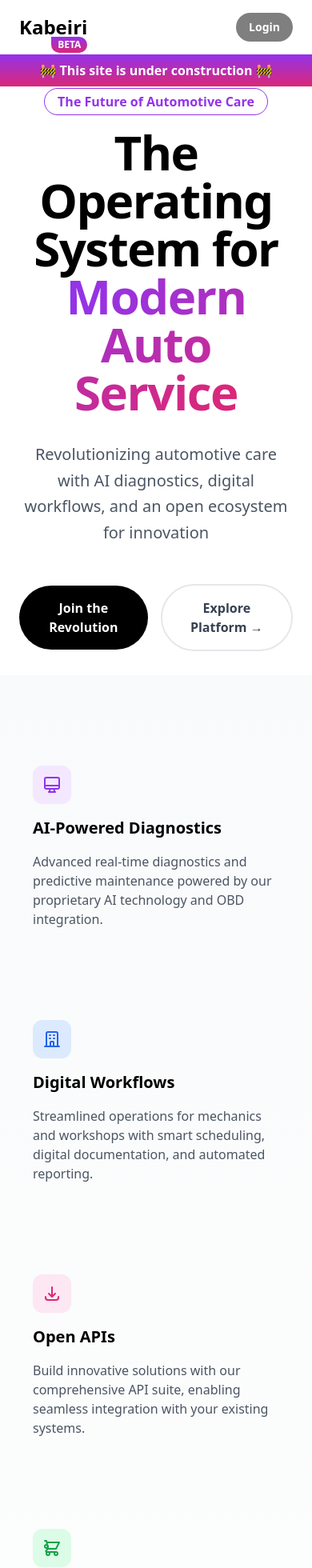
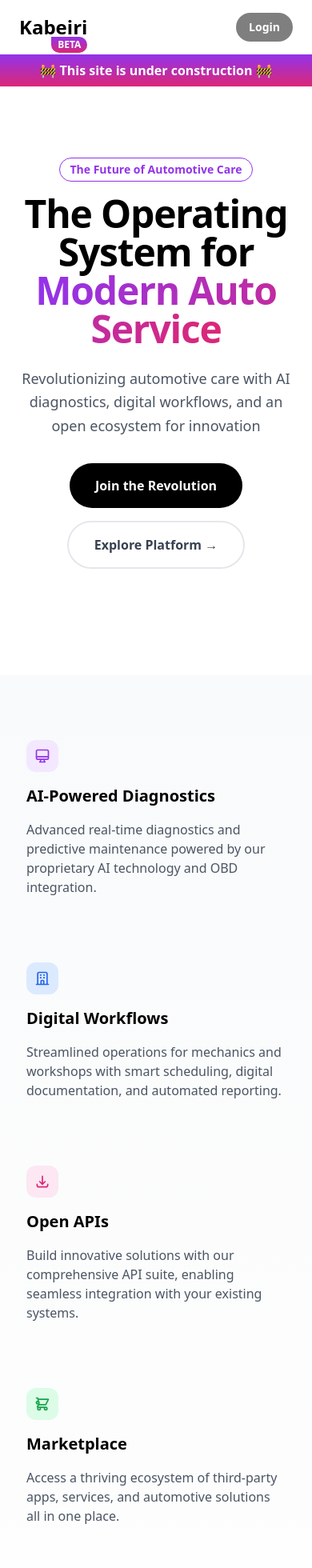
Before and after one commit to Kabeiri-Application/kabeiri-website, a Next.js app: page / in a window 390 px wide. Shown: the top 1960 px of the page at 80% size. Built offline with nearby package versions, Linux system fonts and the light colour scheme.

Commit message:
Make everything more mobile responsive

```diff
--- a/src/app/page.tsx
+++ b/src/app/page.tsx
@@ -7,26 +7,26 @@
 export default function Home() {
   return (
     <main className='bg-white'>
-      <section className='flex min-h-screen items-center justify-center px-6'>
-        <div className='mx-auto max-w-7xl pt-20'>
+      <section className='flex min-h-screen items-center justify-center px-4 sm:px-6'>
+        <div className='mx-auto max-w-7xl pt-16 sm:pt-20'>
           <div className='mx-auto max-w-4xl text-center'>
             <div className='mb-4 flex items-center justify-center'>
-              <span className='rounded-full border border-purple-600 px-4 py-1 font-semibold text-purple-600'>
+              <span className='rounded-full border border-purple-600 px-3 py-1 text-sm font-semibold text-purple-600 sm:px-4 sm:text-base'>
                 The Future of Automotive Care
               </span>
             </div>
-            <h2 className='mb-8 text-6xl font-bold tracking-tight md:text-7xl'>
+            <h2 className='mb-6 text-5xl font-bold tracking-tight sm:mb-8 sm:text-6xl lg:text-7xl'>
               The Operating System for
               <br />
               <span className='bg-gradient-to-r from-purple-600 to-pink-600 bg-clip-text text-transparent'>
                 Modern Auto Service
               </span>
             </h2>
-            <p className='mx-auto mb-12 max-w-2xl text-xl leading-relaxed text-gray-600 md:text-2xl'>
+            <p className='mx-auto mb-8 max-w-2xl text-lg leading-relaxed text-gray-600 sm:mb-12 sm:text-xl md:text-2xl'>
               Revolutionizing automotive care with AI diagnostics, digital
               workflows, and an open ecosystem for innovation
             </p>
-            <div className='flex items-center justify-center gap-4'>
+            <div className='flex flex-col items-center justify-center gap-4 md:flex-row'>
               <Link href='/login'>
                 <Button variant='primary'>Join the Revolution</Button>
               </Link>
@@ -40,14 +40,14 @@
 
       <section
         id='features'
-        className='scroll-mt-16 bg-gradient-to-b from-gray-50 to-white py-24'>
-        <div className='mx-auto max-w-7xl px-6'>
-          <div className='grid grid-cols-1 gap-x-8 gap-y-20 md:grid-cols-2 lg:grid-cols-3'>
+        className='scroll-mt-16 bg-gradient-to-b from-gray-50 to-white py-16 sm:py-24'>
+        <div className='mx-auto max-w-7xl px-4 sm:px-6'>
+          <div className='grid grid-cols-1 gap-x-6 gap-y-12 sm:gap-x-8 sm:gap-y-20 md:grid-cols-2 lg:grid-cols-3'>
             <FeatureCard
               icon={
-                <div className='flex size-12 items-center justify-center rounded-xl bg-purple-100'>
+                <div className='flex size-10 items-center justify-center rounded-xl bg-purple-100 sm:size-12'>
                   <svg
-                    className='size-6 text-purple-600'
+                    className='size-5 text-purple-600 sm:size-6'
                     fill='none'
                     stroke='currentColor'
                     viewBox='0 0 24 24'>
@@ -66,9 +66,9 @@
 
             <FeatureCard
               icon={
-                <div className='flex size-12 items-center justify-center rounded-xl bg-blue-100'>
+                <div className='flex size-10 items-center justify-center rounded-xl bg-blue-100 sm:size-12'>
                   <svg
-                    className='size-6 text-blue-600'
+                    className='size-5 text-blue-600 sm:size-6'
                     fill='none'
                     stroke='currentColor'
                     viewBox='0 0 24 24'>
@@ -87,9 +87,9 @@
 
             <FeatureCard
               icon={
-                <div className='flex size-12 items-center justify-center rounded-xl bg-pink-100'>
+                <div className='flex size-10 items-center justify-center rounded-xl bg-pink-100 sm:size-12'>
                   <svg
-                    className='size-6 text-pink-600'
+                    className='size-5 text-pink-600 sm:size-6'
                     fill='none'
                     stroke='currentColor'
                     viewBox='0 0 24 24'>
@@ -108,9 +108,9 @@
 
             <FeatureCard
               icon={
-                <div className='flex size-12 items-center justify-center rounded-xl bg-green-100'>
+                <div className='flex size-10 items-center justify-center rounded-xl bg-green-100 sm:size-12'>
                   <svg
-                    className='size-6 text-green-600'
+                    className='size-5 text-green-600 sm:size-6'
                     fill='none'
                     stroke='currentColor'
                     viewBox='0 0 24 24'>
@@ -129,9 +129,9 @@
 
             <FeatureCard
               icon={
-                <div className='flex size-12 items-center justify-center rounded-xl bg-orange-100'>
+                <div className='flex size-10 items-center justify-center rounded-xl bg-orange-100 sm:size-12'>
                   <svg
-                    className='size-6 text-orange-600'
+                    className='size-5 text-orange-600 sm:size-6'
                     fill='none'
                     stroke='currentColor'
                     viewBox='0 0 24 24'>
@@ -150,9 +150,9 @@
 
             <FeatureCard
               icon={
-                <div className='flex size-12 items-center justify-center rounded-xl bg-indigo-100'>
+                <div className='flex size-10 items-center justify-center rounded-xl bg-indigo-100 sm:size-12'>
                   <svg
-                    className='size-6 text-indigo-600'
+                    className='size-5 text-indigo-600 sm:size-6'
                     fill='none'
                     stroke='currentColor'
                     viewBox='0 0 24 24'>
--- a/src/components/CTA.tsx
+++ b/src/components/CTA.tsx
@@ -5,21 +5,25 @@
 
 export function CTA({ className }: { className?: string }) {
   return (
-    <section className={cn('mx-auto max-w-7xl px-6', className)}>
-      <div className='rounded-3xl bg-gradient-to-r from-purple-900 to-pink-900 p-20 text-center'>
-        <h2 className='mb-6 text-4xl font-bold text-white'>
+    <section className={cn('mx-auto max-w-7xl px-4 sm:px-6', className)}>
+      <div className='rounded-2xl bg-gradient-to-r from-purple-900 to-pink-900 p-8 text-center sm:rounded-3xl sm:p-12 md:p-20'>
+        <h2 className='mb-4 text-3xl font-bold text-white sm:mb-6 sm:text-4xl'>
           Join the Automotive Revolution
         </h2>
-        <p className='mx-auto mb-8 max-w-2xl text-gray-200'>
+        <p className='mx-auto mb-6 max-w-2xl text-base text-gray-200 sm:mb-8 sm:text-lg'>
           Whether you&apos;re a car owner, mechanic, or developer, be part of
           the platform that&apos;s reshaping the future of automotive care.
         </p>
-        <div className='flex flex-col justify-center gap-4 md:flex-row'>
-          <Link href='/login'>
-            <Button variant='primary-white'>Get started now →</Button>
+        <div className='flex flex-col justify-center gap-3 sm:gap-4 md:flex-row'>
+          <Link href='/login' className='w-full md:w-auto'>
+            <Button variant='primary-white' className='w-full md:w-auto'>
+              Get started now →
+            </Button>
           </Link>
-          <Link href='mailto:partners@kabeiri.app'>
-            <Button variant='secondary-white'>Become a Partner</Button>
+          <Link href='mailto:partners@kabeiri.app' className='w-full md:w-auto'>
+            <Button variant='secondary-white' className='w-full md:w-auto'>
+              Become a Partner
+            </Button>
           </Link>
         </div>
       </div>
```
